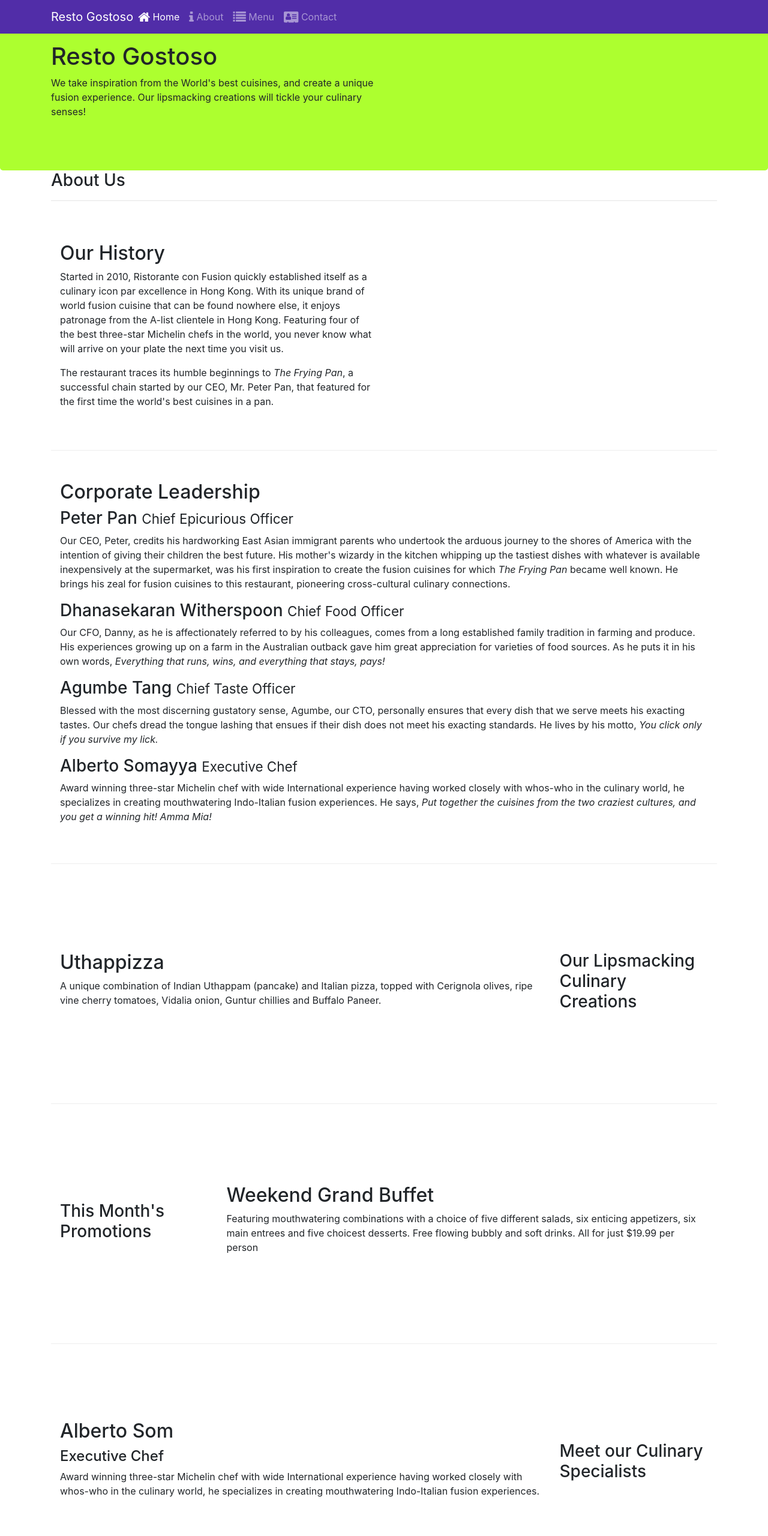
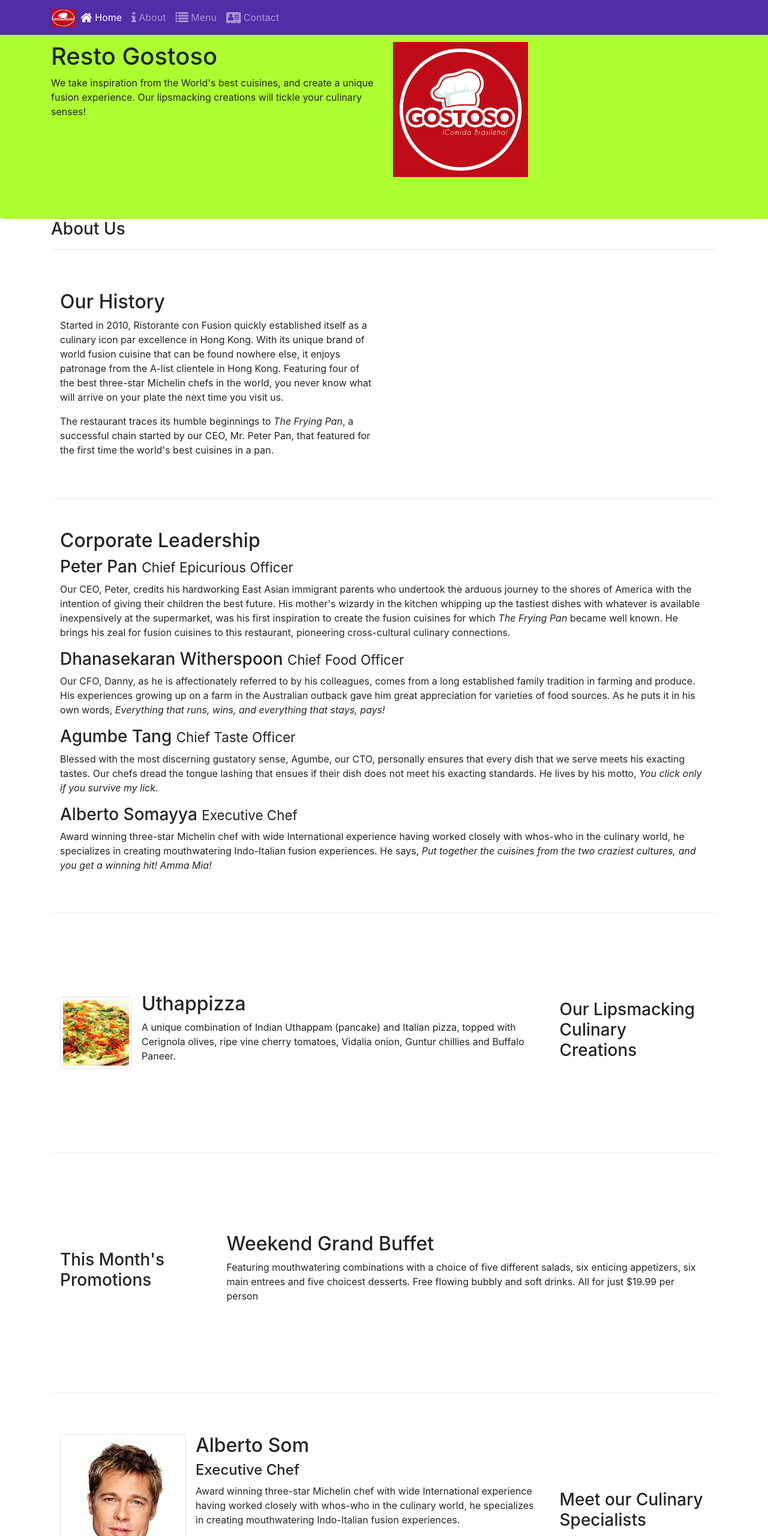
Before and after one commit to chicoumbetov/restoGostoso, a website: page index.html in a window 1280 px wide. Shown: the top 2560 px of the page at 60% size. Drawn offline with nearby package versions, Linux system fonts and the light colour scheme.

Commit message:
ImagesMedia

```diff
--- a/index.html
+++ b/index.html
@@ -26,9 +26,7 @@
                 <span class="navbar-toggler-icon"></span>
             </button>
 
-            <a class="navbar-brand mr-auto" href="#">
-                Resto Gostoso
-            </a>
+            <a class="navbar-brand mr-auto" href="#"><img src="img/logo.png" height="30" width="41"></a>
             <div class="collapse navbar-collapse"
                  id="Navbar"
             >
@@ -66,7 +64,8 @@
                     <h1>Resto Gostoso</h1>
                     <p>We take inspiration from the World's best cuisines, and create a unique fusion experience. Our lipsmacking creations will tickle your culinary senses!</p>
                 </div>
-                <div class="col-12 col-sm">
+                 <div class="col-12 col-sm align-self-center">
+                    <img src="img/logo.png" class="img-fluid">
                 </div>
             </div>
         </div>
@@ -110,8 +109,18 @@
                 <h3>Our Lipsmacking Culinary Creations</h3>
             </div>
             <div class="col col-sm order-sm-first col-md">
-                <h2>Uthappizza</h2>
-                <p>A unique combination of Indian Uthappam (pancake) and Italian pizza, topped with Cerignola olives, ripe vine cherry tomatoes, Vidalia onion, Guntur chillies and Buffalo Paneer.</p>
+                                <div class="media">
+                    <img class="d-flex mr-3 img-thumbnail align-self-center"
+                            src="img/uthappizza.png" alt="Uthappizza">
+                    <div class="media-body">
+                        <h2 class="mt-0">Uthappizza</h2>
+                        <p class="d-none d-sm-block">A unique combination of Indian Uthappam (pancake) and
+                            Italian pizza, topped with Cerignola olives, ripe vine
+                            cherry tomatoes, Vidalia onion, Guntur chillies and
+                            Buffalo Paneer.</p>
+                    </div>
+                </div>
+
             </div>
         </div>
 
@@ -131,9 +140,20 @@
                 <h3>Meet our Culinary Specialists</h3>
             </div>
             <div class="col col-sm order-sm-first col-md">
-                <h2>Alberto Som</h2>
-                <h4>Executive Chef</h4>
-                <p>Award winning three-star Michelin chef with wide International experience having worked closely with whos-who in the culinary world, he specializes in creating mouthwatering Indo-Italian fusion experiences. </p>
+                <div class="media">
+                    <img class="d-flex mr-3 img-thumbnail align-self-center"
+                            src="img/alberto.png" alt="Alberto Som">
+                    <div class="media-body">
+                        <h2 class="mt-0">Alberto Som</h2>
+                        <h4>Executive Chef</h4>
+                        <p class="d-none d-sm-block">Award winning three-star Michelin chef with wide
+                            International experience having worked closely with
+                            whos-who in the culinary world, he specializes in
+                            creating mouthwatering Indo-Italian fusion experiences.
+                            </p>
+                    </div>
+                </div>
+
             </div>
         </div>
 
```
Also changed, not shown: aboutus.html (+3 -4 lines), contactus.html (+4 -2 lines), img/alberto.png (added), img/buffet.png (added), img/logo.png (added), img/uthappizza.png (added), 1 other file.
